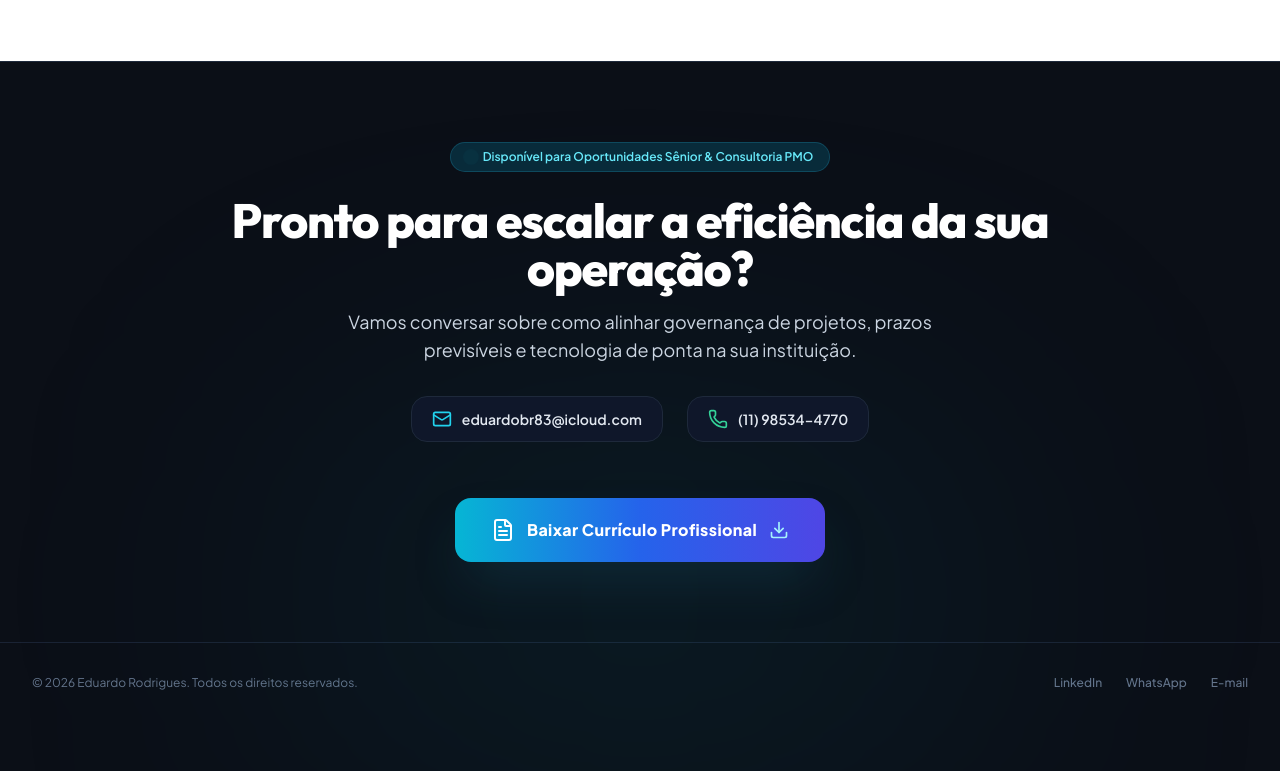
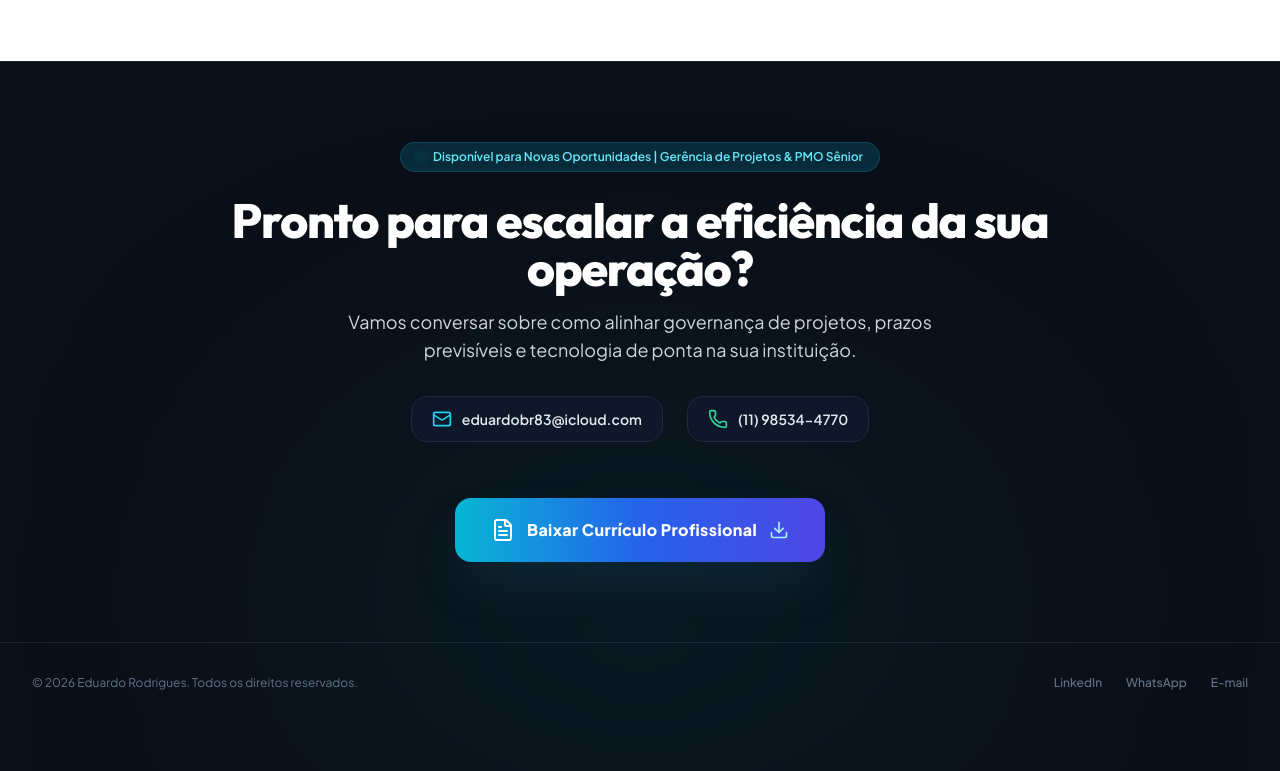
Before and after one commit to eduardobrodrigues83/PortfolioEduardoRodrigues, a website built with Vite: page index.html in a window 1280 px wide. Shown: the part 4043-4814 px from the top of the page. Built offline with nearby package versions, Linux system fonts and the light colour scheme.

Commit message:
refactor(badge): update availability badge for market replacement positioning

```diff
--- a/index.html
+++ b/index.html
@@ -743,7 +743,7 @@
 
         <div class="inline-flex items-center gap-2 px-4 py-1.5 rounded-full bg-cyan-950/80 text-cyan-300 border border-cyan-800/60 text-xs font-semibold mb-6">
           <span class="w-2 h-2 rounded-full bg-cyan-400 animate-ping"></span>
-          <span>Disponível para Oportunidades Sênior & Consultoria PMO</span>
+          <span>Disponível para Novas Oportunidades | Gerência de Projetos & PMO Sênior</span>
         </div>
 
         <!-- Título Exato -->
```
